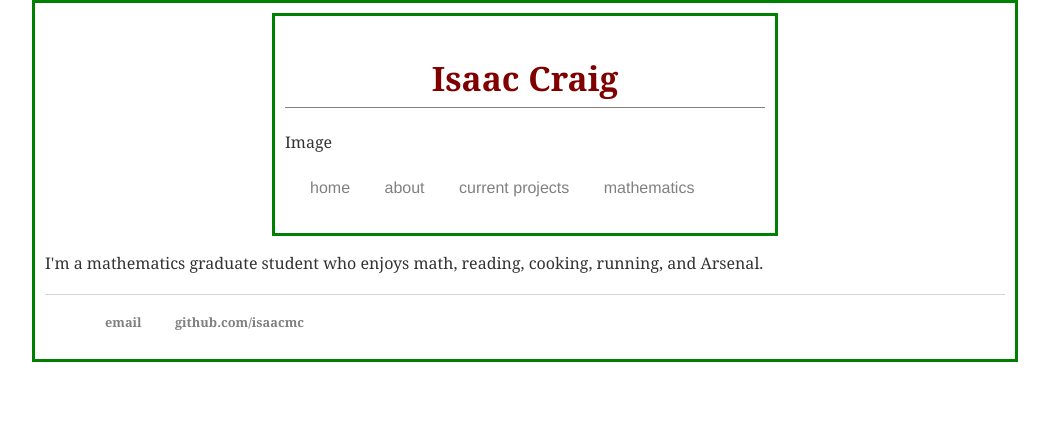
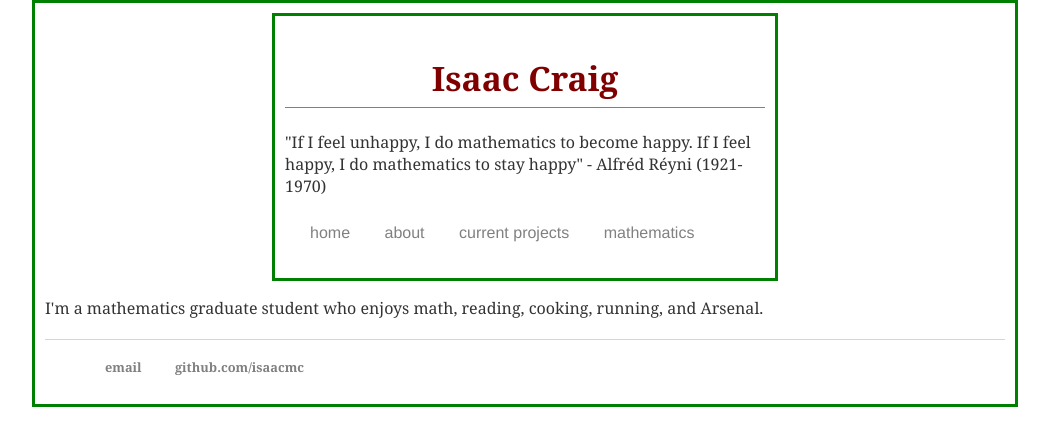
Before and after one commit to isundberg/isaacmc.github.io, a Jekyll site: the page built from about/index.html, in a window 1280 px wide. Shown: the top 446 px of the page, without its empty margins (115-1164 px from the left). Built offline with Jekyll 4.4.1, drawn with Linux system fonts in a browser that asks for light colours.

Commit message:
Update default.html

```diff
--- a/_layouts/default.html
+++ b/_layouts/default.html
@@ -11,7 +11,7 @@
 			<div id="branding">
 			  <h1 id="site-title">Isaac Craig</h1>
 			  <h2 id="site-description"></h2>
-			  <p>Image</p>
+			  <p id="quote">"If I feel unhappy, I do mathematics to become happy. If I feel happy, I do mathematics to stay happy" - Alfr&#233d R&#233yni (1921-1970)</p>
 			  <nav>
 	    		  <ul>
 	        		<li><a href="/">home</a></li>
```
